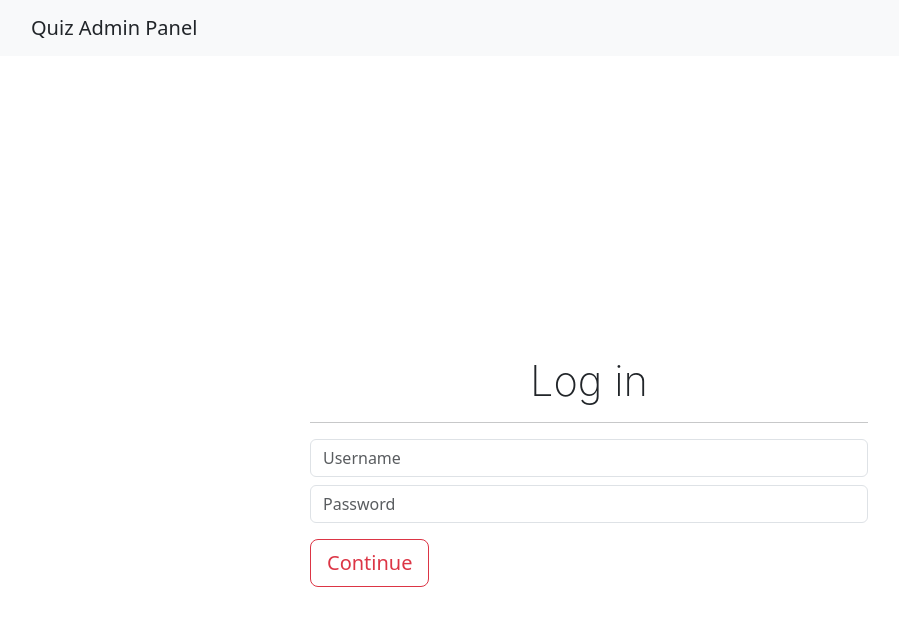
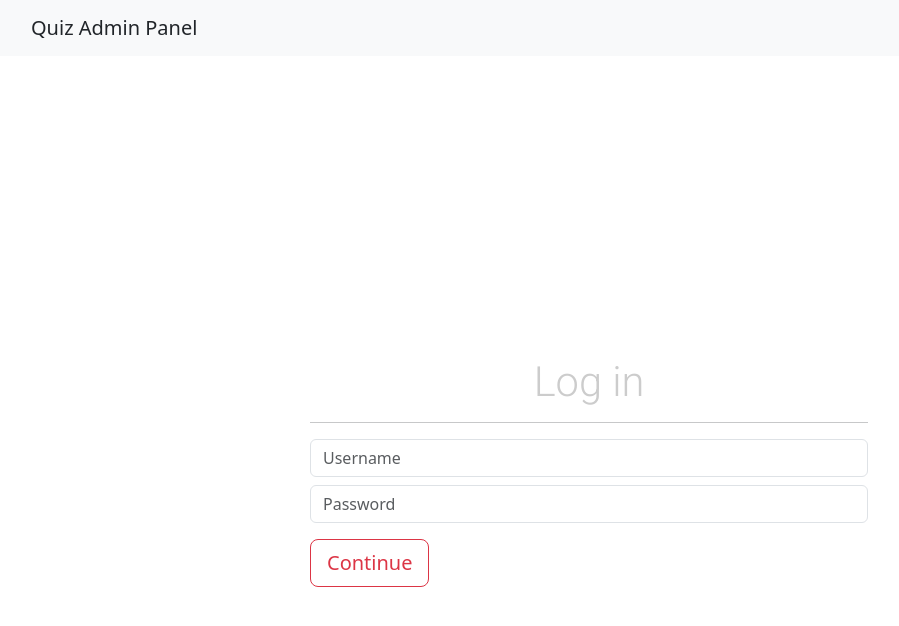
Before and after one commit to Carlgo11/Quiz, a Next.js app: page /admin/questions in a window 1280 px wide. Shown: the top 626 px of the page, without its empty margins (51-950 px from the left). Built offline with nearby package versions, Linux system fonts and the light colour scheme; no server answers.

Commit message:
Use Roboto font for login/register pages

```diff
--- a/src/app/register/page.tsx
+++ b/src/app/register/page.tsx
@@ -4,9 +4,10 @@ import translations from '@/i18n.json'
 import {Translation} from "@/types/translations";
 import {cookies} from "next/headers";
 import {redirect} from "next/navigation";
+import {Roboto} from "next/font/google";
 
 export const runtime = 'edge'
-
+const roboto = Roboto({ subsets: ['latin'], weight: '300'})
 export default async function Page() {
   let {token} = JSON.parse(cookies().get('token')?.value || "{}" as string)
   if (token) return redirect('/questions');
@@ -15,7 +16,7 @@ export default async function Page() {
   return (
       <div className="outerForm">
         <form className="col-11 col-md-8 col-lg-6" id="register" method="POST" action={`${process.env.API}/teams`}>
-          <h1 className={styles.header}>{tr.enter_name}</h1>
+          <h1 className={styles.header + ' ' + roboto.className}>{tr.enter_name}</h1>
           <hr/>
           <div className="mb-3">
             <input name="username" className="form-control" placeholder={tr.team_name}/>
--- a/src/components/admin/Login.tsx
+++ b/src/components/admin/Login.tsx
@@ -3,7 +3,9 @@ import styles from "@/styles/auth.module.css";
 import {FormEvent} from "react";
 import translations from "@/i18n.json";
 import {Translation} from "@/types/translations";
+import {Roboto} from "next/font/google";
 
+const roboto = Roboto({ subsets: ['latin'], weight: '300'})
 async function sendForm(event: FormEvent, url: string, method: string = 'POST') {
 
   const form: HTMLFormElement | null = event.target as HTMLFormElement
@@ -68,7 +70,7 @@ export default function LoginPage() {
               window.location.replace('/admin/questions/')
           }
         }>
-          <h1 className={styles.header}>{tr.login}</h1>
+          <h1 className={styles.header + ' ' + roboto.className}>{tr.login}</h1>
           <hr/>
           <input name="username" type="username" className="form-control mb-2" placeholder={tr.username} required
                  maxLength={16} pattern="[A-z0-9]{1,16}" title="Only letters and numbers allowed"/>
--- a/src/styles/auth.module.css
+++ b/src/styles/auth.module.css
@@ -1,6 +1,7 @@
 .header {
   text-align: center;
   font-size: 2.6em;
-  font-weight: 200;
-  font-family: -apple-system, "Segoe UI", Roboto, "Helvetica Neue", "Noto Sans", "Liberation Sans", Arial, sans-serif;
+  font-weight: 300;
+  color: #CCC;
+  font-family:  Roboto, -apple-system, Arial, sans-serif;
 }
```
